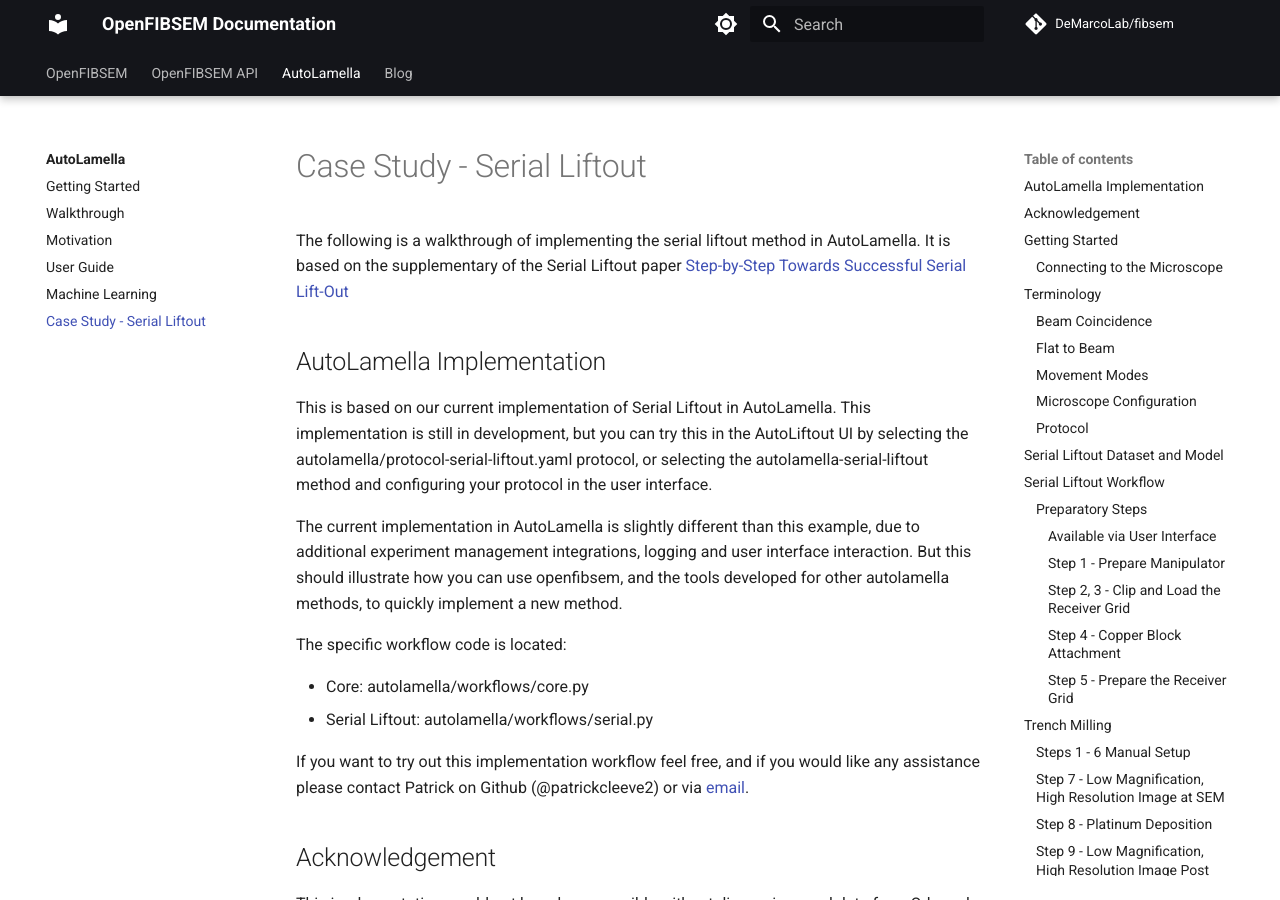
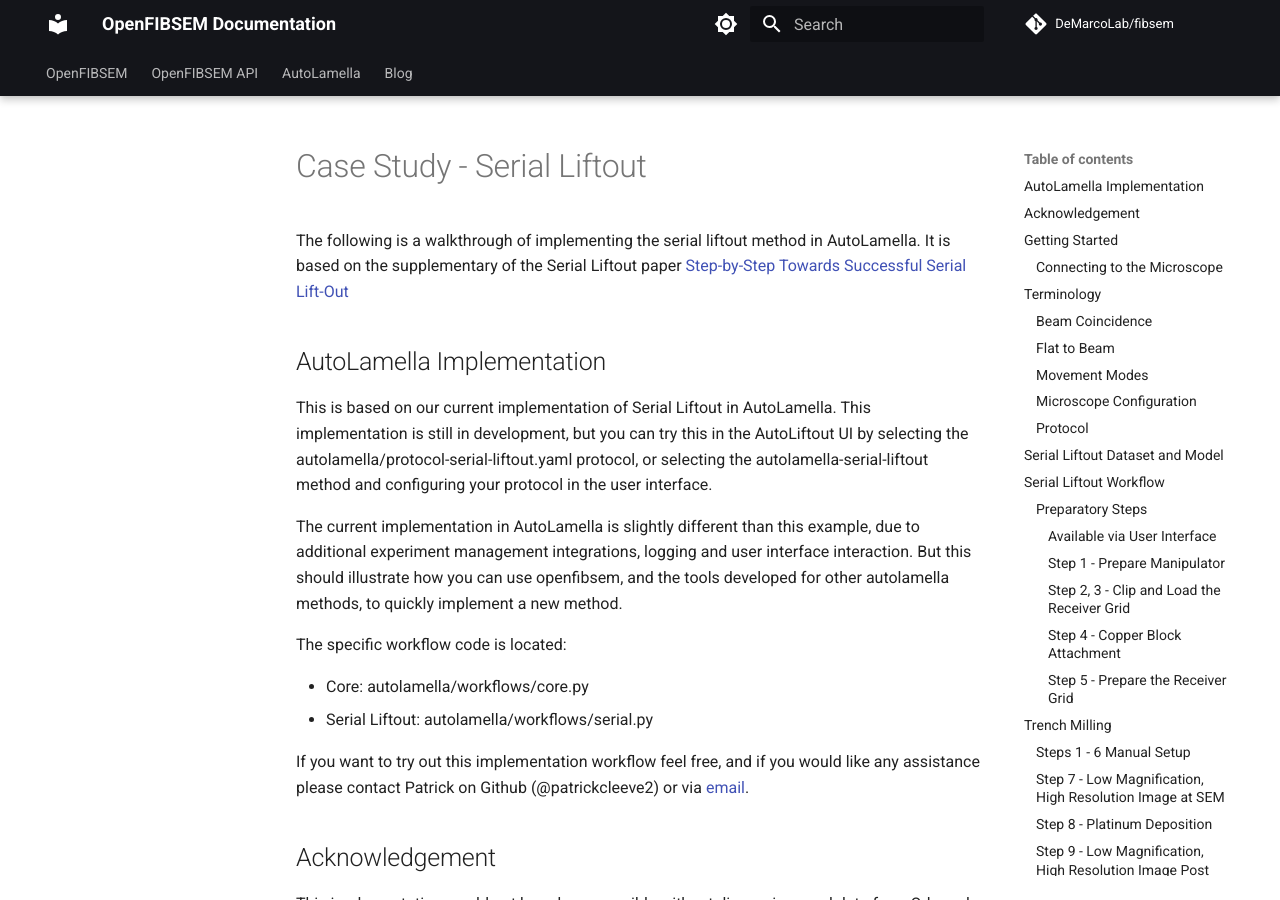
Before and after one commit to DeMarcoLab/openfibsem-docs, an MkDocs documentation site: the page built from docs/autolamella/case_study_serial_liftout.md, in a window 1280 px wide and 900 px high. Built offline with MkDocs 1.6.1 and Material for MkDocs 9.7.7, drawn with Linux system fonts in a browser that asks for light colours; comment, search, counter and statistics services are not loaded.

Commit message:
disable wip

```diff
--- a/mkdocs.yml
+++ b/mkdocs.yml
@@ -70,6 +70,6 @@
     - Motivation: autolamella/motivation.md
     - User Guide: autolamella/user_guide.md
     - Machine Learning: autolamella/ml.md
-    - Case Study - Serial Liftout: autolamella/case_study_serial_liftout.md
+    # - Case Study - Serial Liftout: autolamella/case_study_serial_liftout.md
   - Blog:
     - blog/index.md
```
Also changed, not shown: docs/autolamella/user_guide.md (+2 -2 lines).
